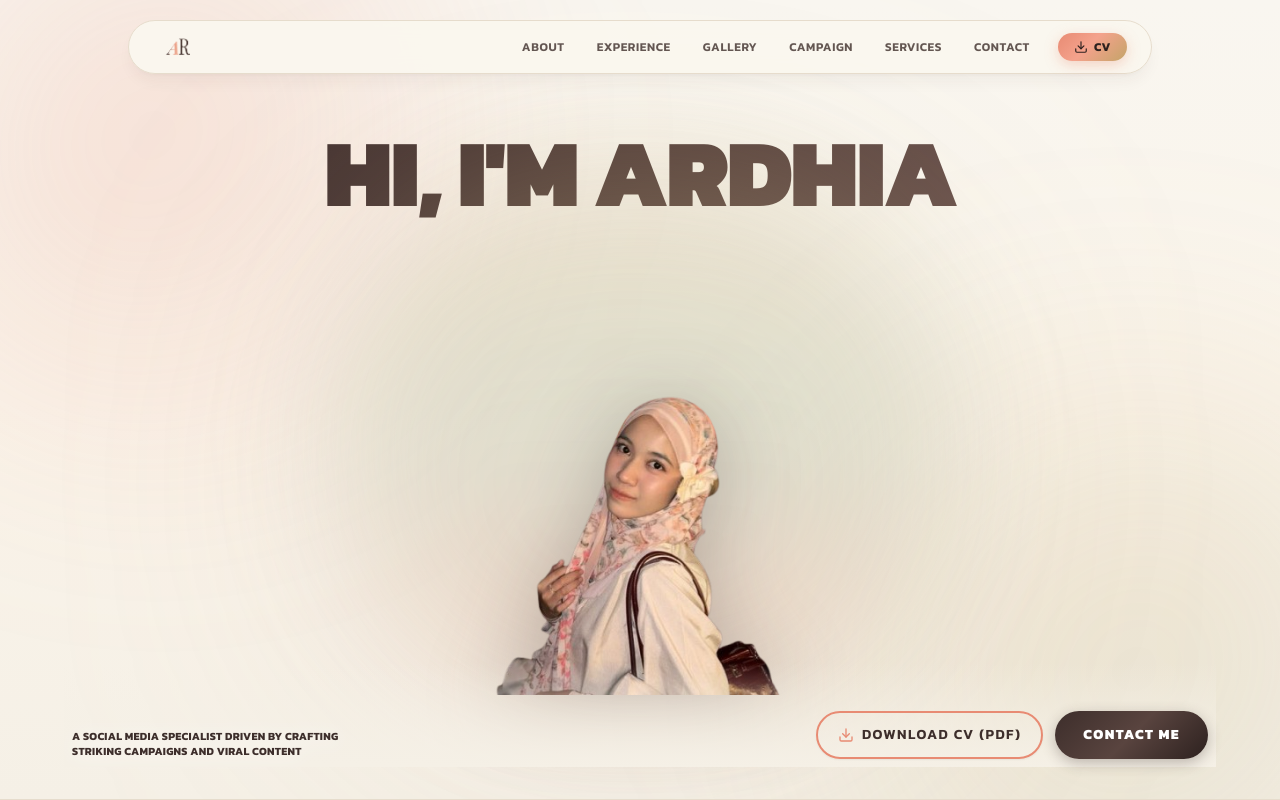
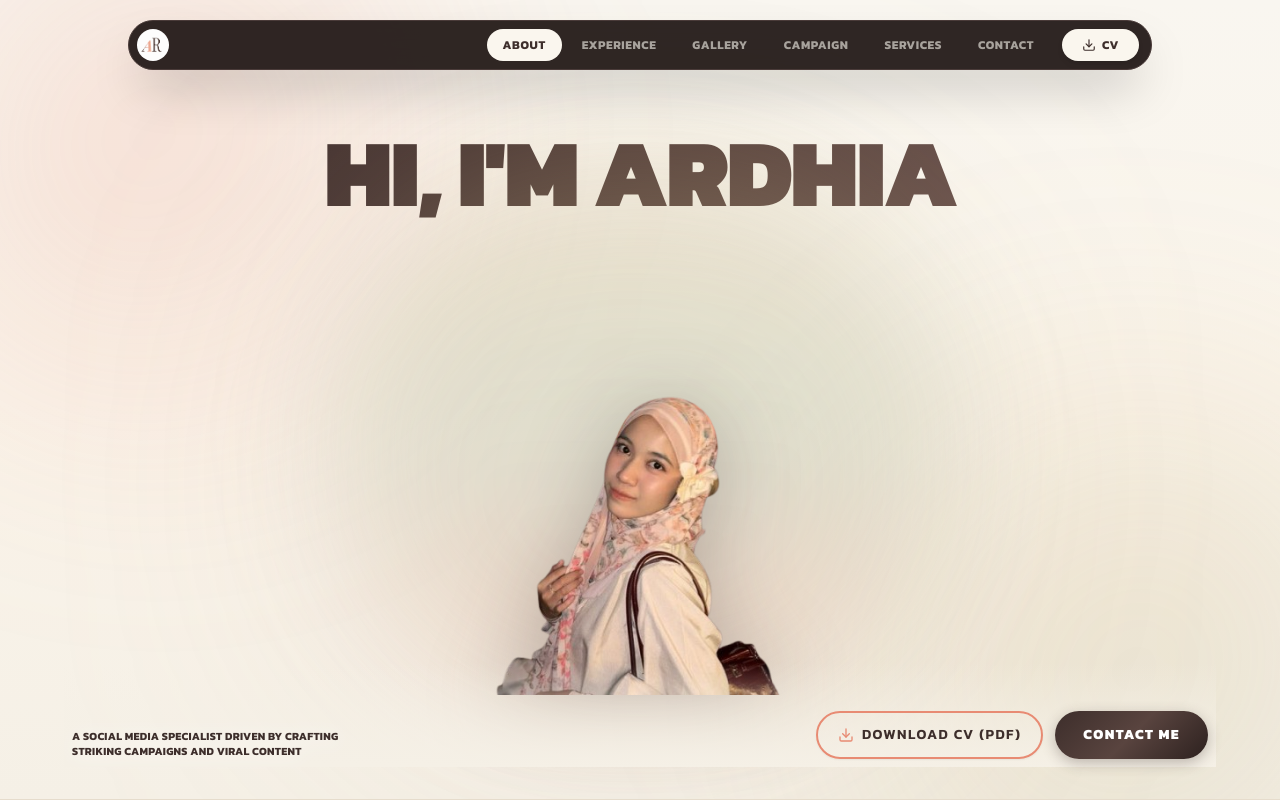
Before and after one commit to Braneee/portofolio-ardhia, a Next.js app: page / in a window 1280 px wide. Shown: the top 800 px of the page. Built offline with nearby package versions, Linux system fonts and the light colour scheme.

Commit message:
feat: animate active nav pill and change navbar to dark theme

```diff
--- a/src/components/sections/HeroSection.tsx
+++ b/src/components/sections/HeroSection.tsx
@@ -1,6 +1,6 @@
 'use client';
 
-import React, { useState } from 'react';
+import React, { useState, useEffect } from 'react';
 import { motion, AnimatePresence } from 'framer-motion';
 import { Menu, X } from 'lucide-react';
 import { FadeIn } from '../ui/FadeIn';
@@ -10,6 +10,39 @@ import { DownloadCVButton } from '../ui/DownloadCVButton';
 
 export function HeroSection() {
   const [mobileMenuOpen, setMobileMenuOpen] = useState(false);
+  const [activeSection, setActiveSection] = useState<string>('');
+
+  useEffect(() => {
+    const handleScroll = () => {
+      const sections = ['about', 'experience', 'project-gallery', 'feature-campaign', 'services', 'contact'];
+      let current = '';
+
+      for (const section of sections) {
+        const element = document.getElementById(section);
+        if (element) {
+          const rect = element.getBoundingClientRect();
+          // If the section's top is near the top of the viewport (with some buffer)
+          if (rect.top <= 250 && rect.bottom >= 250) {
+            current = section;
+            break;
+          }
+        }
+      }
+
+      // If we are at the very top of the page, no section is active
+      if (window.scrollY < 200) {
+        current = '';
+      }
+
+      setActiveSection(current);
+    };
+
+    window.addEventListener('scroll', handleScroll, { passive: true });
+    // Initial check
+    handleScroll();
+
+    return () => window.removeEventListener('scroll', handleScroll);
+  }, []);
 
   const navLinks = [
     { name: 'About', href: '#about' },
@@ -31,27 +64,41 @@ export function HeroSection() {
       {/* Floating Glassmorphic Navbar */}
       <header className="fixed top-4 sm:top-5 left-1/2 -translate-x-1/2 z-50 w-[94%] max-w-5xl">
         <FadeIn delay={0} y={-20}>
-          <nav className="flex items-center justify-between px-4 sm:px-6 py-2.5 sm:py-3 rounded-full bg-[#FAF6EE]/95 backdrop-blur-2xl border border-[#E6DCCC] shadow-lg shadow-[#3D2E2B]/5">
-            {/* Brand Logo */}
-            <a href="#" className="flex items-center gap-2 pl-1 sm:pl-2 group">
+          <nav className="flex items-center justify-between pl-2 pr-3 py-2 sm:py-2.5 rounded-full bg-[#241B19]/95 backdrop-blur-2xl border border-[#4A3B39] shadow-2xl shadow-[#3D2E2B]/30">
+            {/* Brand Logo in White Circle */}
+            <a href="#" className="flex items-center gap-2 group">
+              <div className="h-8 w-8 sm:h-9 sm:w-9 rounded-full bg-[#FDFDFD] flex items-center justify-center overflow-hidden">
                 <img
                   src="/images/logo-ar.png"
                   alt="ARDHIA Logo"
-                className="h-7 sm:h-8 w-auto object-contain mix-blend-darken group-hover:scale-105 transition-transform duration-300"
+                  className="h-6 sm:h-7 w-auto object-contain group-hover:scale-110 transition-transform duration-300"
                 />
+              </div>
             </a>
 
             {/* Desktop Nav Links */}
-            <div className="hidden md:flex items-center gap-1 sm:gap-2">
-              {navLinks.map((link) => (
+            <div className="hidden md:flex items-center gap-1">
+              {navLinks.map((link) => {
+                const isActive = activeSection === link.href.substring(1) || (activeSection === '' && link.name === 'About');
+                return (
                   <a
                     key={link.name}
                     href={link.href}
-                  className="px-3 py-1.5 rounded-full text-xs font-mono font-semibold uppercase tracking-wider text-[#3D2E2B]/80 hover:text-[#3D2E2B] hover:bg-[#E88B73]/15 transition-all duration-200"
+                    className={`relative px-4 py-2 rounded-full text-xs font-mono font-bold uppercase tracking-wider transition-colors duration-300 z-10 ${
+                      isActive ? 'text-[#3D2E2B]' : 'text-[#FAF6EE]/60 hover:text-[#FAF6EE]'
+                    }`}
                   >
+                    {isActive && (
+                      <motion.div
+                        layoutId="activeNavPill"
+                        className="absolute inset-0 bg-[#FAF6EE] rounded-full z-[-1]"
+                        transition={{ type: 'spring', stiffness: 450, damping: 30 }}
+                      />
+                    )}
                     {link.name}
                   </a>
-              ))}
+                );
+              })}
               <DownloadCVButton variant="nav" className="ml-2" />
             </div>
 
@@ -60,10 +107,10 @@ export function HeroSection() {
               <DownloadCVButton variant="nav" />
               <button
                 onClick={() => setMobileMenuOpen(!mobileMenuOpen)}
-                className="p-2 rounded-full bg-[#F5EBE6] text-[#3D2E2B] border border-[#F4A28C]/40 hover:bg-[#E88B73]/20 transition-colors"
+                className="p-1.5 rounded-full bg-[#3D2E2B] text-[#FAF6EE] border border-[#59443F] hover:bg-[#59443F] transition-colors"
                 aria-label="Toggle Navigation Menu"
               >
-                {mobileMenuOpen ? <X className="w-4 h-4 text-[#E88B73]" /> : <Menu className="w-4 h-4 text-[#3D2E2B]" />}
+                {mobileMenuOpen ? <X className="w-5 h-5" /> : <Menu className="w-5 h-5" />}
               </button>
             </div>
           </nav>
--- a/src/components/ui/DownloadCVButton.tsx
+++ b/src/components/ui/DownloadCVButton.tsx
@@ -21,8 +21,7 @@ export function DownloadCVButton({ variant = 'primary', className = '' }: Downlo
         download="CV_ARDHIA_NURUL_VITRA_ISKANDAR.pdf"
         target="_blank"
         rel="noopener noreferrer"
-        style={signatureStyle}
-        className={`inline-flex items-center gap-1.5 px-4 py-1.5 rounded-full text-xs font-mono font-bold uppercase tracking-wider text-[#2D211F] hover:scale-105 transition-transform duration-200 shadow-md ${className}`}
+        className={`inline-flex items-center gap-1.5 px-5 py-2 rounded-full bg-[#FAF6EE] text-xs font-mono font-bold uppercase tracking-wider text-[#3D2E2B] hover:scale-105 transition-transform duration-200 shadow-md ${className}`}
       >
         <Download className="w-3.5 h-3.5" /> CV
       </a>
```
Lines whose indentation alone changed are shown as unchanged.
